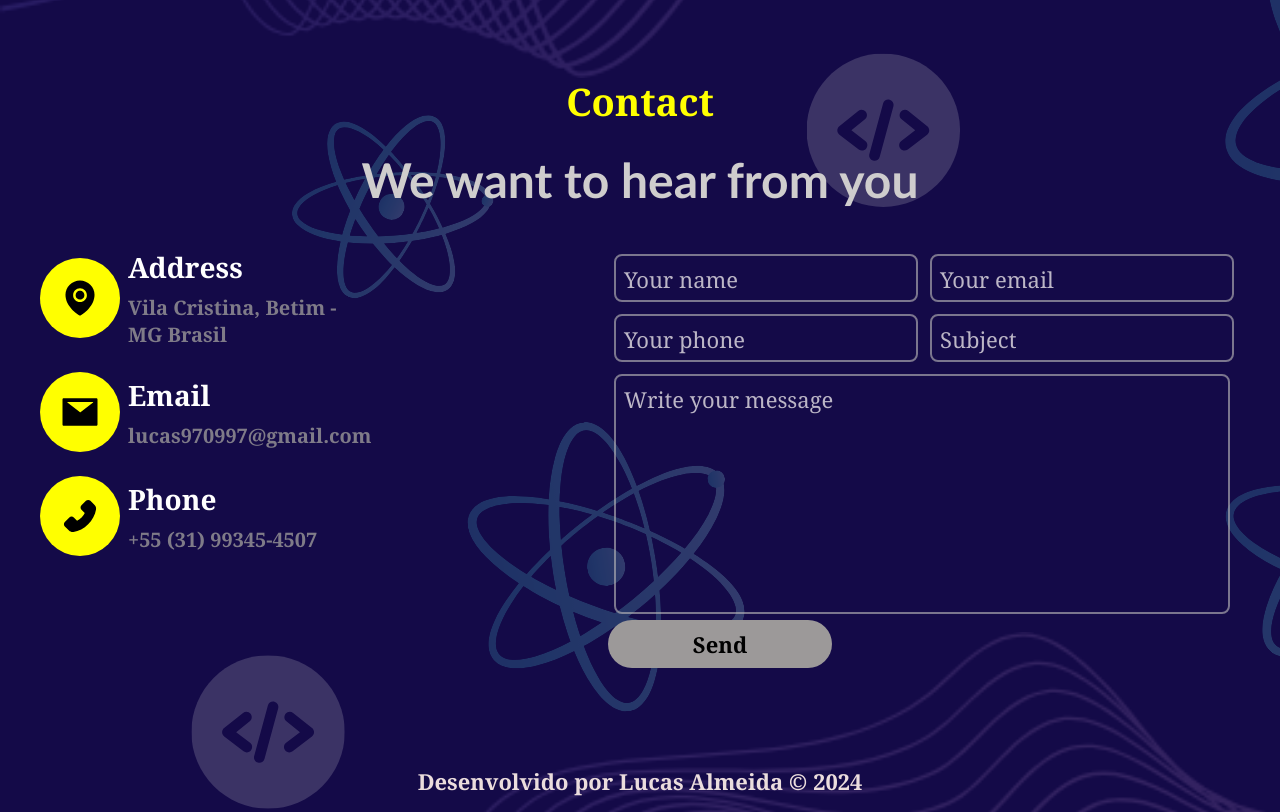
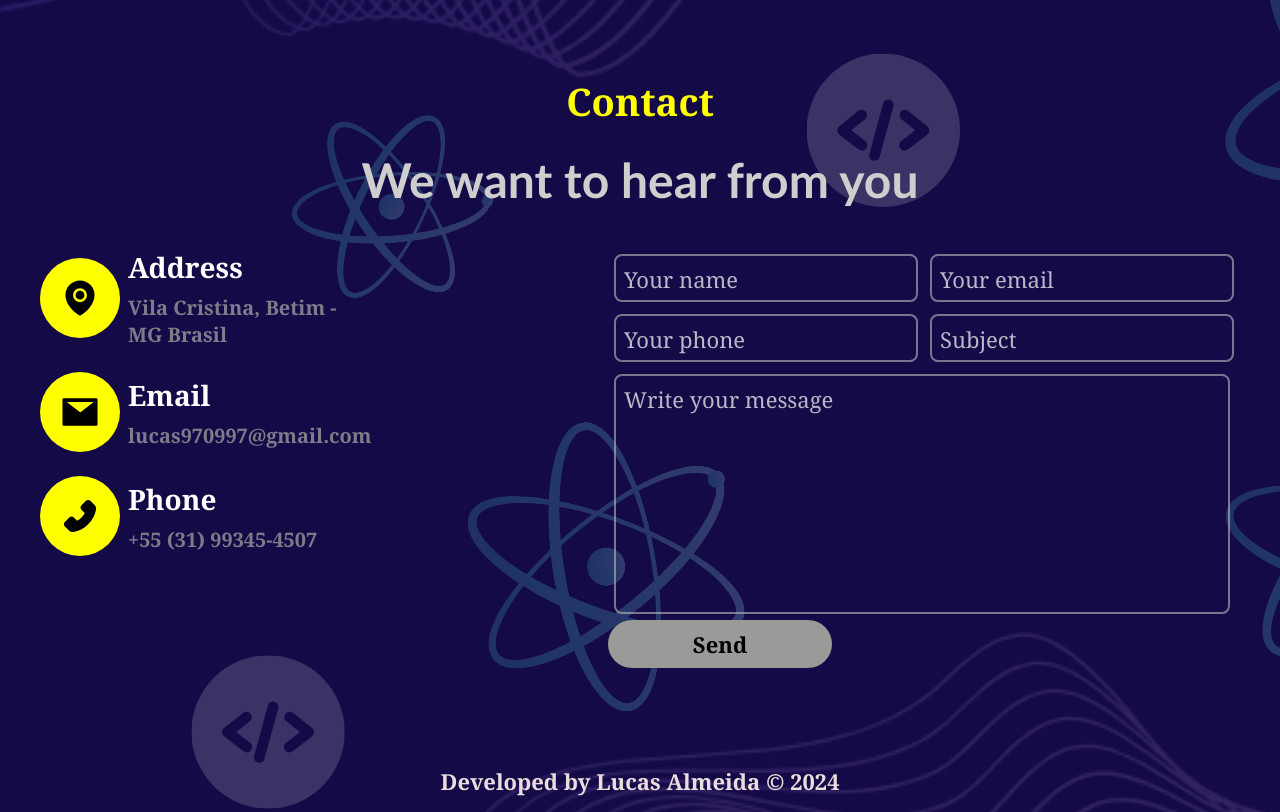
Before and after one commit to LucasPereira9/personalPortfolio, a Next.js app: page /en in a window 1280 px wide. Shown: the part 6045-6857 px from the top of the page. Built offline with nearby package versions, Linux system fonts and the light colour scheme.

Commit message:
feat: footer translations

```diff
--- a/src/app/[locale]/page.tsx
+++ b/src/app/[locale]/page.tsx
@@ -92,7 +92,7 @@ export default function Index() {
       </div>
       <div className={styles.footer}>
         <footer className={styles.footer_text_style}>
-       Desenvolvido por Lucas Almeida © 2024
+            {t('Desenvolvido por Lucas Almeida © 2024')}
         </footer>
       </div>
     </div>
--- a/translations/en.json
+++ b/translations/en.json
@@ -52,6 +52,7 @@
     "Seu Telefone": "Your phone",
     "Assunto": "Subject",
     "Escreva sua mensagem": "Write your message",
-    "Enviar": "Send"
+    "Enviar": "Send",
+    "Desenvolvido por Lucas Almeida © 2024": "Developed by Lucas Almeida © 2024"
   }
 }
--- a/translations/es.json
+++ b/translations/es.json
@@ -52,6 +52,7 @@
       "Seu Telefone": "Tu teléfono",
       "Assunto": "Asunto",
       "Escreva sua mensagem": "Escribe tu mensaje",
-      "Enviar": "Enviar"
+      "Enviar": "Enviar",
+      "Desenvolvido por Lucas Almeida © 2024": "Desarrollado por Lucas Almeida © 2024"
     }
   }
--- a/translations/pt.json
+++ b/translations/pt.json
@@ -52,6 +52,7 @@
     "Seu Telefone": "Seu Telefone",
     "Assunto": "Assunto",
     "Escreva sua mensagem": "Escreva sua mensagem",
-    "Enviar": "Enviar"
+    "Enviar": "Enviar",
+    "Desenvolvido por Lucas Almeida © 2024": "Desenvolvido por Lucas Almeida © 2024"
    }
   }
```
